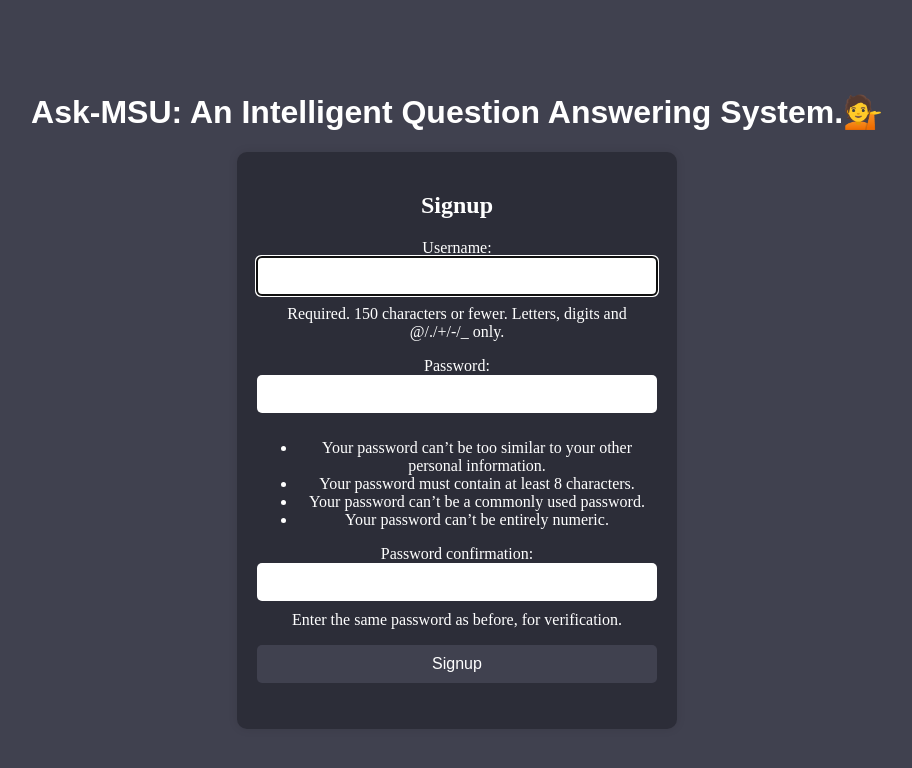
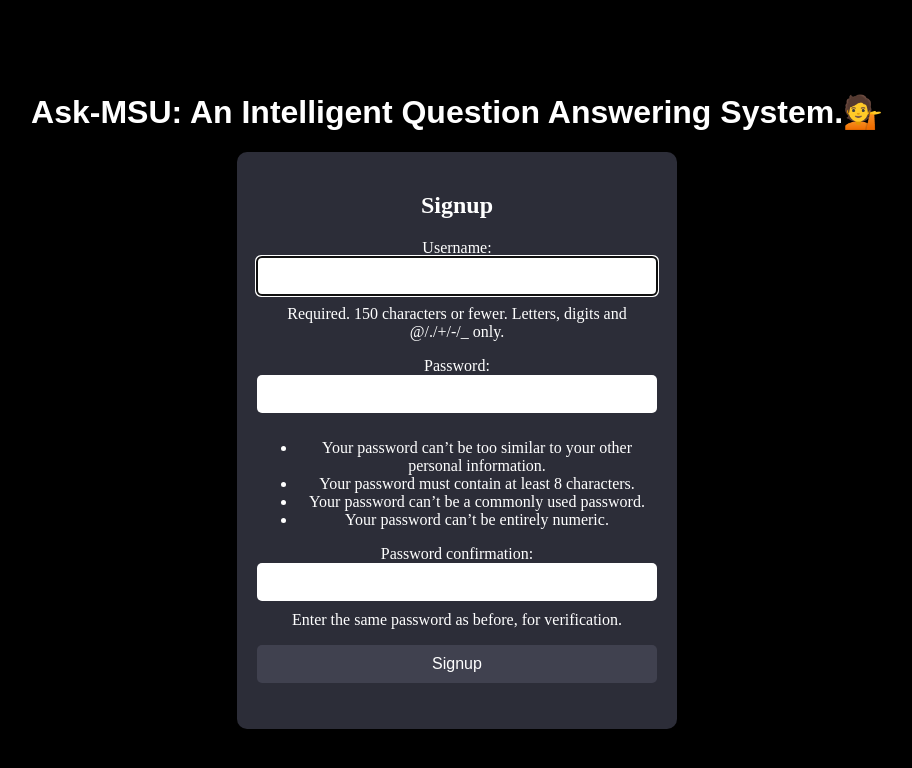
Before and after one commit to Yug771/Ask_MSU, a Django app: page /qa/signup/ in a window 1280 px wide. Shown: the top 768 px of the page, without its empty margins (183-1095 px from the left). Run offline with Django 5.2, Linux system fonts and the light colour scheme.

Commit message:
colour change in login and signup background

```diff
--- a/ask_msu/qa_app/templates/login.html
+++ b/ask_msu/qa_app/templates/login.html
@@ -3,7 +3,7 @@
   /* Add these styles to your main CSS file or within <style> tags in your HTML file */
 
   body {
-    background-color: #40414f; /* Dark grey background for the entire page */
+    background-color: #000000; /* Dark grey background for the entire page */
     color: #fff; /* White text color for the entire page */
   }
 
--- a/ask_msu/qa_app/templates/signup.html
+++ b/ask_msu/qa_app/templates/signup.html
@@ -3,7 +3,7 @@
   /* Add these styles to your main CSS file or within <style> tags in your HTML file */
 
   body {
-    background-color: #40414f; /* Dark grey background for the entire page */
+    background-color: #000000; /* Dark grey background for the entire page */
     color: #fff; /* White text color for the entire page */
   }
 
--- a/ask_msu/qa_app/views.py
+++ b/ask_msu/qa_app/views.py
@@ -33,11 +33,11 @@ def registration_success(request):
 class ChatbotView(FormView):
     template_name = 'chatbot.html'
     form_class = QuestionForm
-    success_url = reverse_lazy('qa_app:chatbot')  # Use reverse_lazy
+    success_url = reverse_lazy('qa_app:chatbot')
 
     def form_valid(self, form):
         question_text = form.cleaned_data['question_text']
-        answer_text = answer_question(question_text)  # Call your logic function here
+        answer_text = answer_question(question_text)
         user = self.request.user if self.request.user.is_authenticated else None
 
         Question.objects.create(user=user, question_text=question_text, answer_text=answer_text)
```
Also changed, not shown: README.md, 5 other files.
